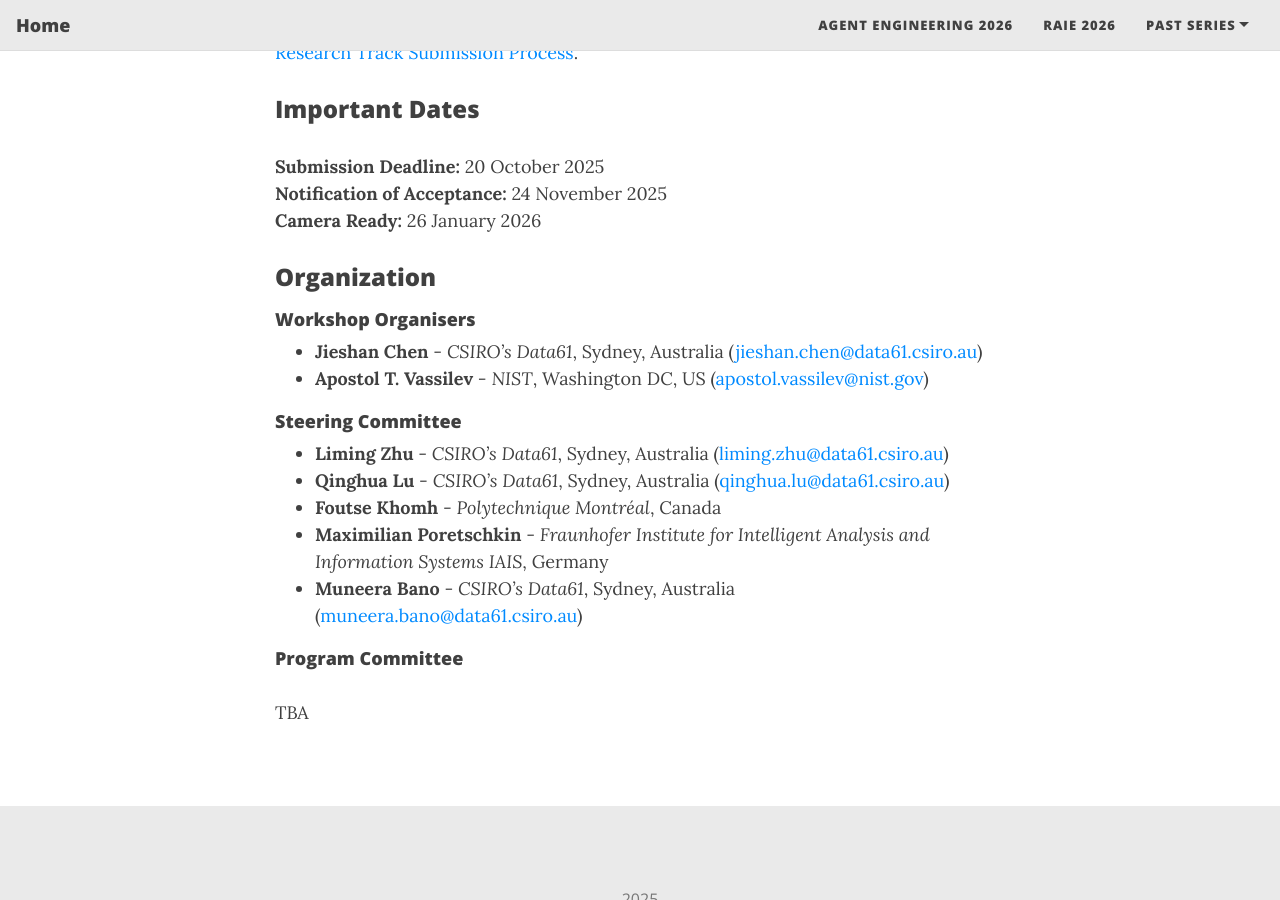
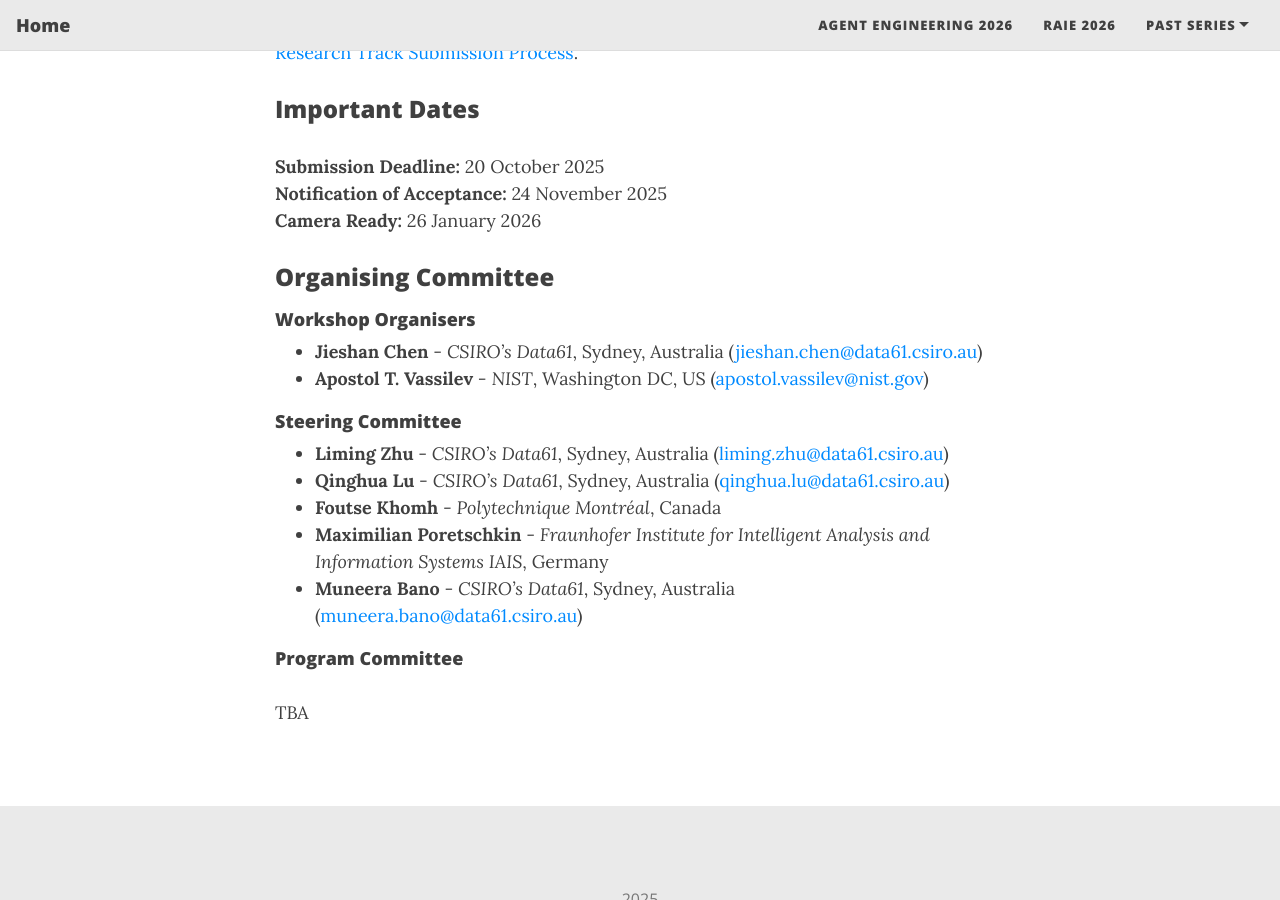
Before and after one commit to RAIEngineering/AIEng-Series, a Jekyll site: the page built from RAIE2026.md, in a window 1280 px wide and 900 px high, scrolled down 3037 px. Built offline with Jekyll 4.4.1, drawn with Linux system fonts in a browser that asks for light colours; nearby versions of some CDN libraries.

Commit message:
Update RAIE2026.md

```diff
--- a/RAIE2026.md
+++ b/RAIE2026.md
@@ -69,7 +69,7 @@ Other detailed submission policies and guidelines for RAIE'26 are in line with t
 <br>
 **Camera Ready:** 26 January 2026
 
-### Organization
+### Organising Committee
 
 #### Workshop Organisers
 - **Jieshan Chen** - *CSIRO's Data61*, Sydney, Australia ([jieshan.chen@data61.csiro.au](mailto:jieshan.chen@data61.csiro.au))
```
